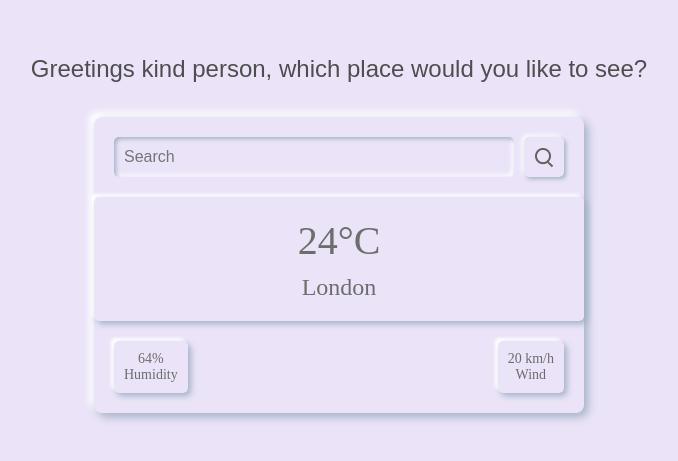
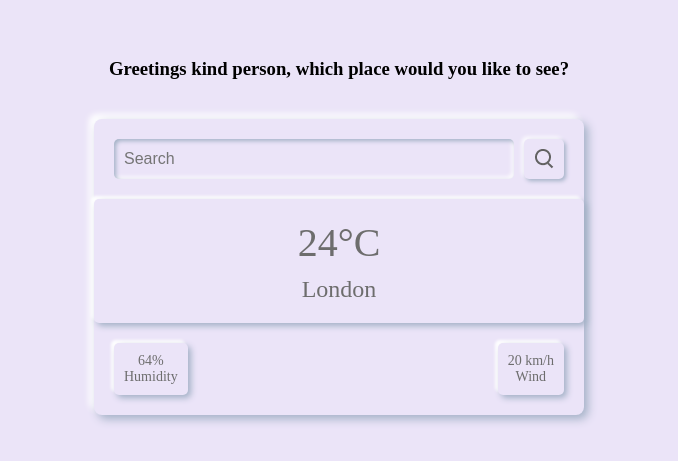
Before and after one commit to KMarios/WeatherApp, a plain HTML site: page index.html in a window 1280 px wide. Shown: the part 173-634 px from the top of the page, without its empty margins (301-979 px from the left). Drawn offline with Linux system fonts and the light colour scheme.

Commit message:
Update index.html

```diff
--- a/index.html
+++ b/index.html
@@ -7,7 +7,7 @@
     <link rel="stylesheet" href="styles.css">
 </head>
 <body>
-    <h3 class="greeting" >Greetings kind person, which place would you like to see?</h3>
+    <h3>Greetings kind person, which place would you like to see?</h3>
     <div class="container">
         <div class="top-bar">
             <input type="text" class="cityInput" id="cityInput" placeholder="Search">
```
